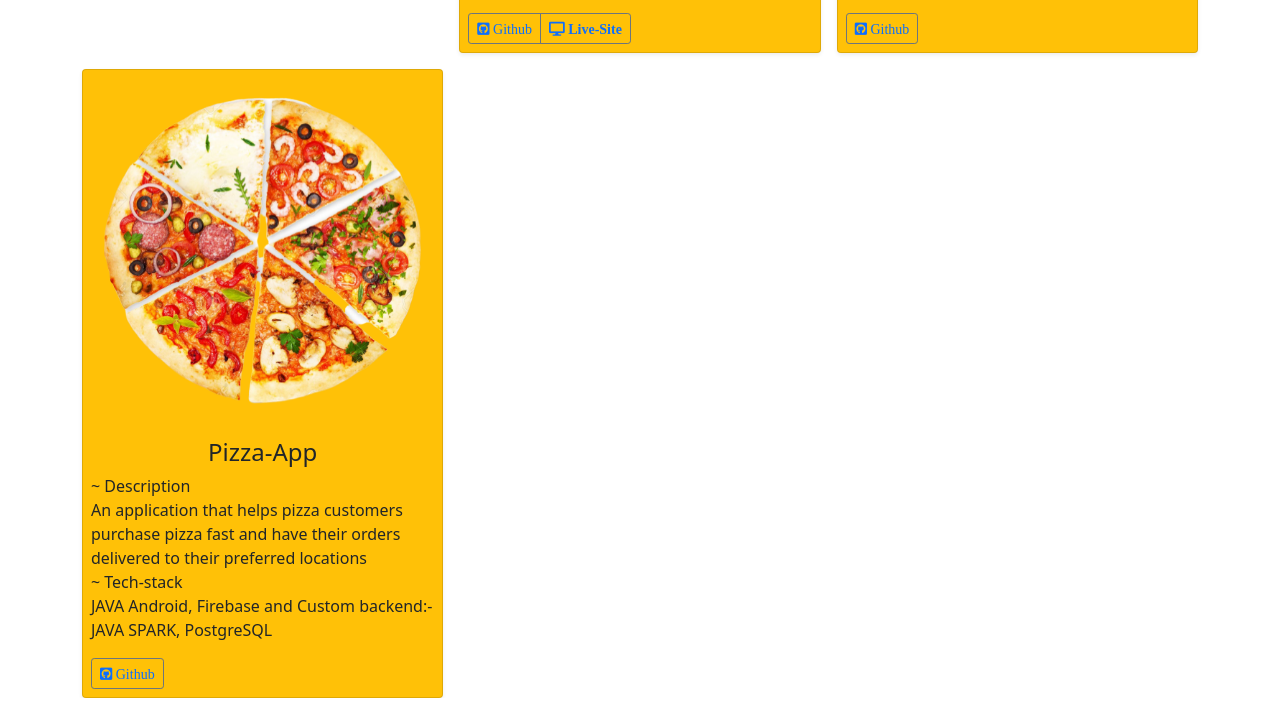
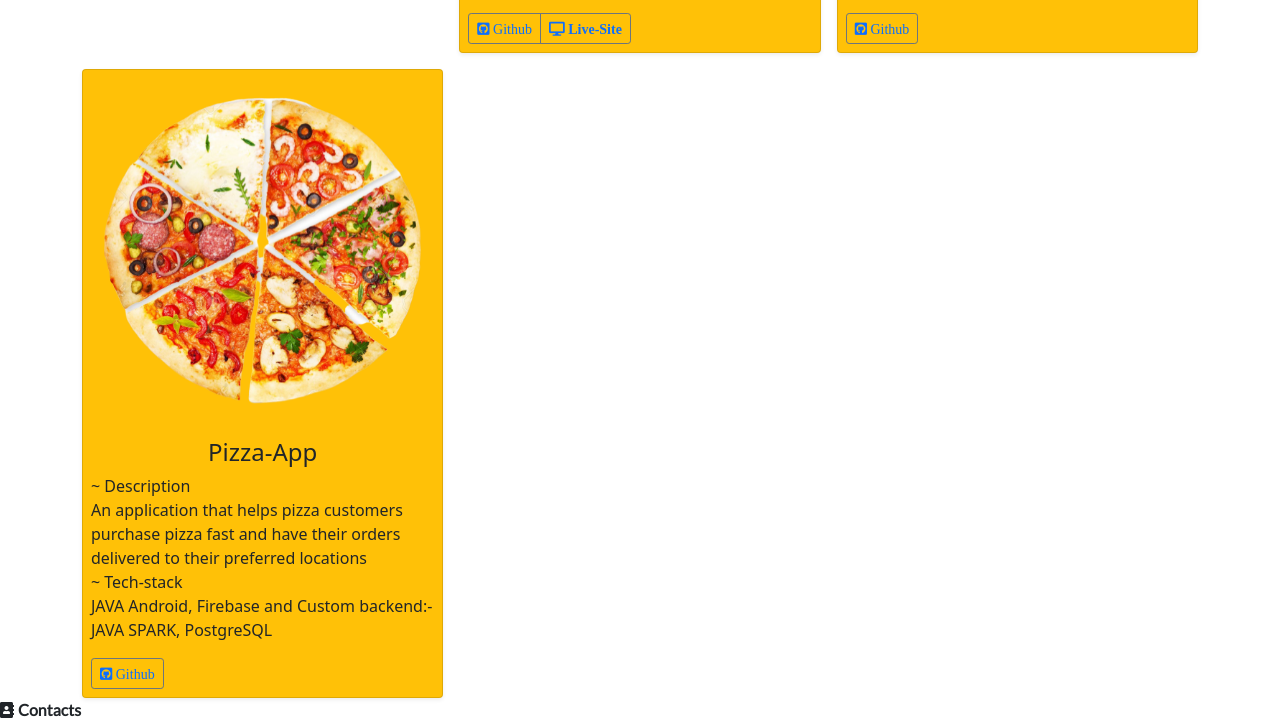
Before and after one commit to gichirigichuru/Portfolio, a plain HTML site: page index.html in a window 1280 px wide. Shown: the part 1257-1979 px from the top of the page. Before the commit the page ends 1955 px from the top, so only its background shows below. Drawn offline with nearby package versions, Linux system fonts and the light colour scheme.

Commit message:
add contact section

```diff
--- a/index.html
+++ b/index.html
@@ -842,3 +842,11 @@
                     </div>
                   </div>
                 </div>
+                <div id="contact">
+                    <span class="profile">
+                      <i class="fa fa-address-book" aria-hidden="true">
+                        <span class="me-5" style="font-family: 'Lato', sans-serif">
+                          Contacts</span
+                        ></i
+                      >
+                    </span>
```
